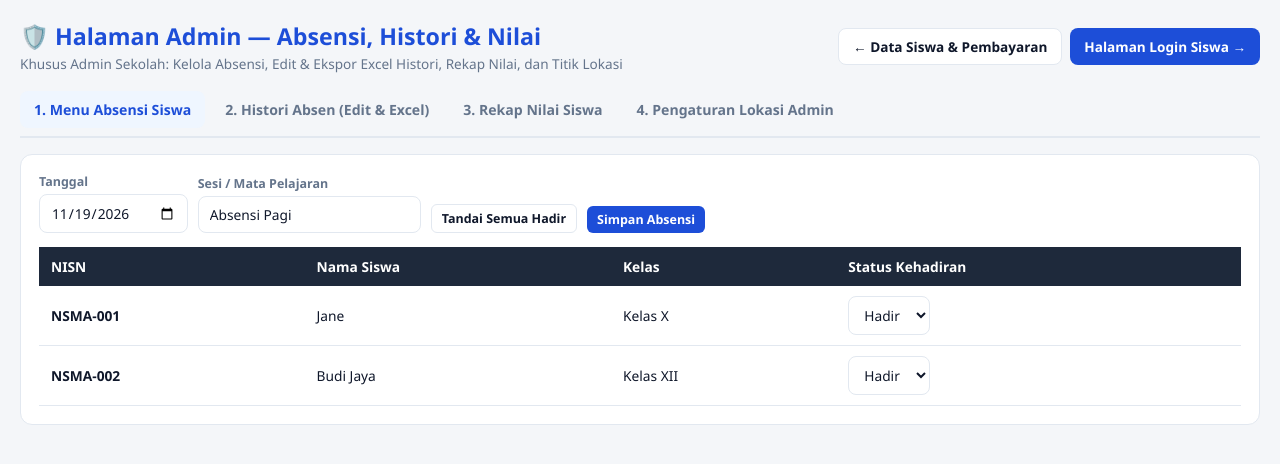
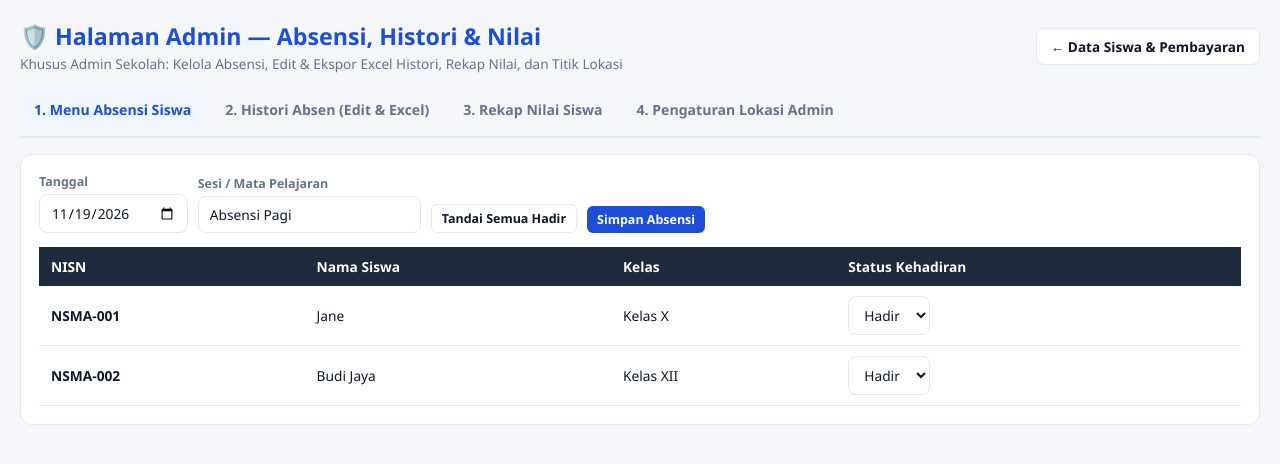
Before and after one commit to chris06373/admin-SMA-html, a plain HTML site: page absensi-admin.html in a window 1280 px wide. Drawn offline with Linux system fonts and the light colour scheme.

Commit message:
Update absensi-admin.html

```diff
--- a/absensi-admin.html
+++ b/absensi-admin.html
@@ -114,7 +114,6 @@
       </div>
       <div class="header-actions">
         <a href="index.html" class="btn btn-outline">← Data Siswa & Pembayaran</a>
-        <a href="absensi-siswa.html" class="btn btn-primary">Halaman Login Siswa →</a>
       </div>
     </div>
 
```
